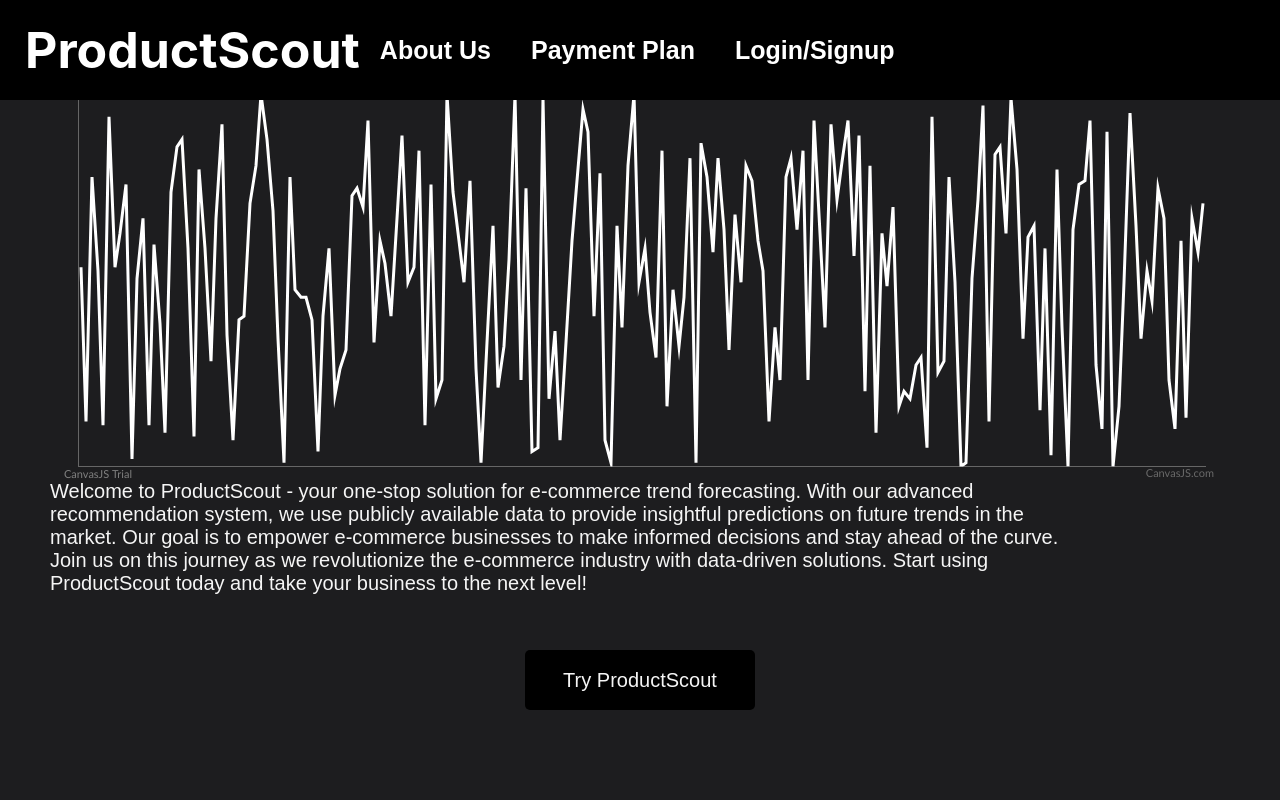
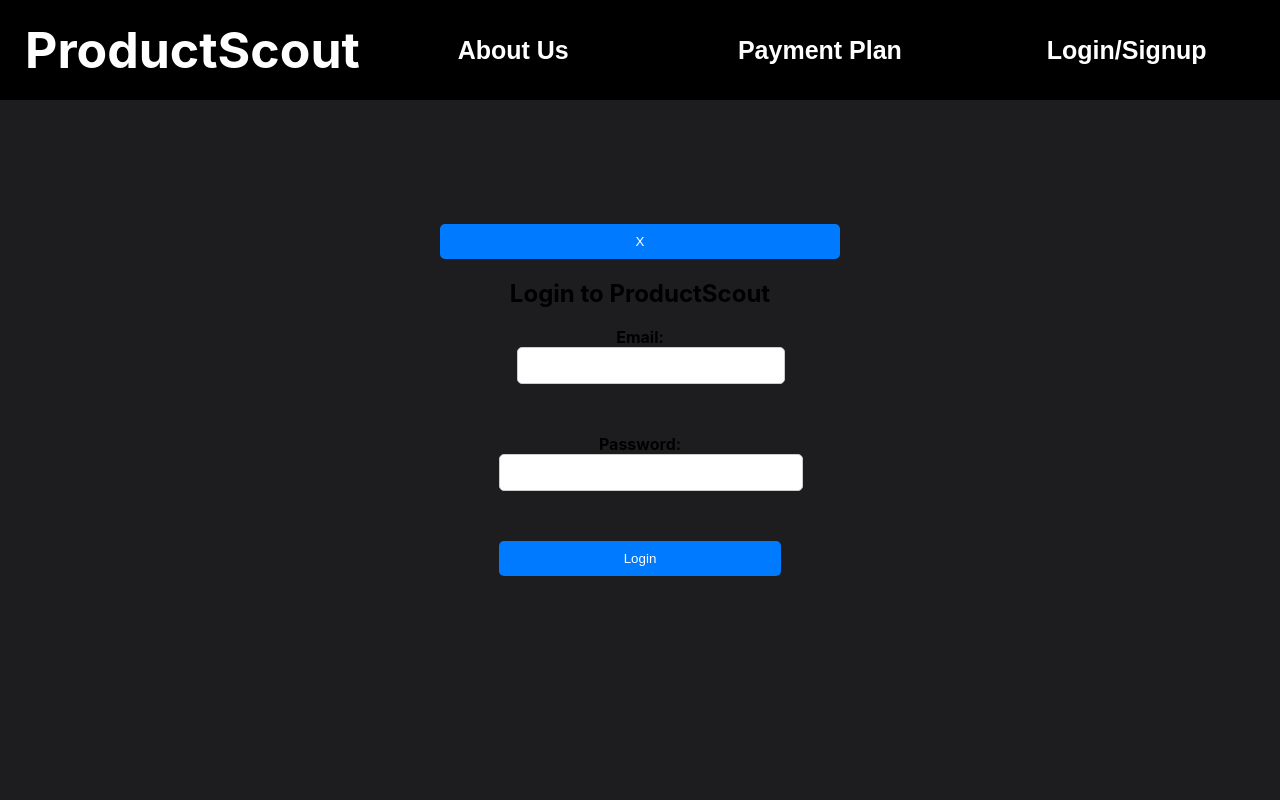
Before and after one commit to apophis-web/ProductScout, a React (Create React App) app in the folder Web-App/: page / in a window 1280 px wide. Both pictures are taken after a click on the button "Login/Signup". Shown: the top 800 px of the page. Built offline with nearby package versions, Linux system fonts and the light colour scheme.

Commit message:
added login page

```diff
--- a/Web-App/src/App.js
+++ b/Web-App/src/App.js
@@ -1,32 +1,35 @@
-import d3 from "./images/d3.png"
-import pyth from "./images/python.png"
-import pytorch from "./images/pytorch.png"
-import node from "./images/node.png"
-import skit from "./images/skit.png"
-import selenium from "./images/selenium.png"
-import mongo from "./images/mongodb.svg"
-import aws from "./images/aws.png"
-import react from "./images/react.png"
+import React, { useState } from 'react';
 import Graph from './graph';
-
 import './App.css';
-// import './login_page.css';
+import './login_page.css';
 
 function App() {
+  const [showLogin, setShowLogin] = useState(false);
+
+  const handleTryProductScout = () => {
+    setShowLogin(true);
+  };
+
+  const handleLoginClose = () => {
+    setShowLogin(false);
+  };
+
   return (
     <div className="App">
       <div className="header">
         <h1 className="title">ProductScout</h1>
         <button className="about-us-button">About Us</button>
         <button className="payment-plan-button">Payment Plan</button>
-        <button className="login-button">Login/Signup</button>
+        <button className="login-button" onClick={handleTryProductScout}>
+          Login/Signup
+        </button>
       </div>
 
-
+      {!showLogin ? (
+        <div>
           <div className="graph">
             <Graph />
           </div>
-
 
           <div className="overview">
             Welcome to ProductScout - your one-stop solution for e-commerce trend forecasting.
@@ -36,27 +39,48 @@
             Start using ProductScout today and take your business to the next level!
           </div>
 
-      <button className="try-productscout-button">Try ProductScout</button>
-      <div className = "technologies">
-        <h1>
-          Technologies
-        </h1>
+          <button className="try-productscout-button" onClick={handleTryProductScout}>
+            Try ProductScout
+          </button>
+
+          <div className="technologies">
+            <h1>Technologies</h1>
           </div>
 
-      <div className = "images">
-        <img src = {d3} className = "D3"/>
-        <img src = {pyth} className = "python"/>
-        <img src = {pytorch} className = "pytorch"/>
-        <img src = {node} className = "node"/>
-        <img src = {skit} className = "skit"/>
-        <img src = {selenium} className = "selenium"/>
-        <img src = {mongo} className = "mongo"/>
-        <img src = {aws} className = "aws"/>
-        <img src = {react} className = "react"/>
+          <div className="images">
+            <img src={require('./images/d3.png')} className="D3" alt="d3" />
+            <img src={require('./images/python.png')} className="python" alt="python" />
+            <img src={require('./images/pytorch.png')} className="pytorch" alt="pytorch" />
+            <img src={require('./images/node.png')} className="node" alt="node" />
+            <img src={require('./images/skit.png')} className="skit" alt="skit" />
+            <img src={require('./images/selenium.png')} className="selenium" alt="selenium" />
+            <img src={require('./images/mongodb.svg')} className="mongo" alt="mongo" />
+            <img src={require('./images/aws.png')} className="aws" alt="aws" />
+            <img src={require('./images/react.png')} className="react" alt="react" />
           </div>
         </div>
-
-
+      ) : (
+        <div className="login-page">
+          <button className="close-button" onClick={handleLoginClose}>
+            X
+          </button>
+          <h2>Login to ProductScout</h2>
+          <form>
+            <label>
+              Email:
+              <input type="email" name="email" required />
+            </label>
+            <br />
+            <label>
+              Password:
+              <input type="password" name="password" required />
+            </label>
+            <br />
+            <button type="submit">Login</button>
+          </form>
+        </div>
+      )}
+    </div>
   );
 }
 
--- a/Web-App/src/login_page.css
+++ b/Web-App/src/login_page.css
@@ -1,3 +1,39 @@
-body {
-    background-color: white;
-  }
+.login-page {
+  display: flex;
+  flex-direction: column;
+  align-items: center;
+  justify-content: center;
+  height: 100vh;
+}
+
+form {
+  display: flex;
+  flex-direction: column;
+  align-items: center;
+  justify-content: center;
+}
+
+label {
+  font-weight: bold;
+  margin-bottom: 10px;
+}
+
+input {
+  padding: 10px;
+  margin-bottom: 20px;
+  border-radius: 5px;
+  border: 1px solid #ccc;
+  width: 100%;
+  max-width: 400px;
+}
+
+button {
+  padding: 10px;
+  background-color: #007bff;
+  color: #fff;
+  border: none;
+  border-radius: 5px;
+  cursor: pointer;
+  width: 100%;
+  max-width: 400px;
+}
--- /dev/null
+++ b/Web-App/src/login_page.js
@@ -0,0 +1,21 @@
+import React from 'react';
+import './login_page.css';
+
+function LoginPage() {
+  return (
+    <div className="login-page">
+      <h2>Login to ProductScout</h2>
+      <form>
+        <label htmlFor="email">Email:</label>
+        <input type="email" id="email" name="email" required />
+
+        <label htmlFor="password">Password:</label>
+        <input type="password" id="password" name="password" required />
+
+        <button type="submit">Login</button>
+      </form>
+    </div>
+  );
+}
+
+export default LoginPage;
```
Lines whose indentation alone changed are shown as unchanged.
